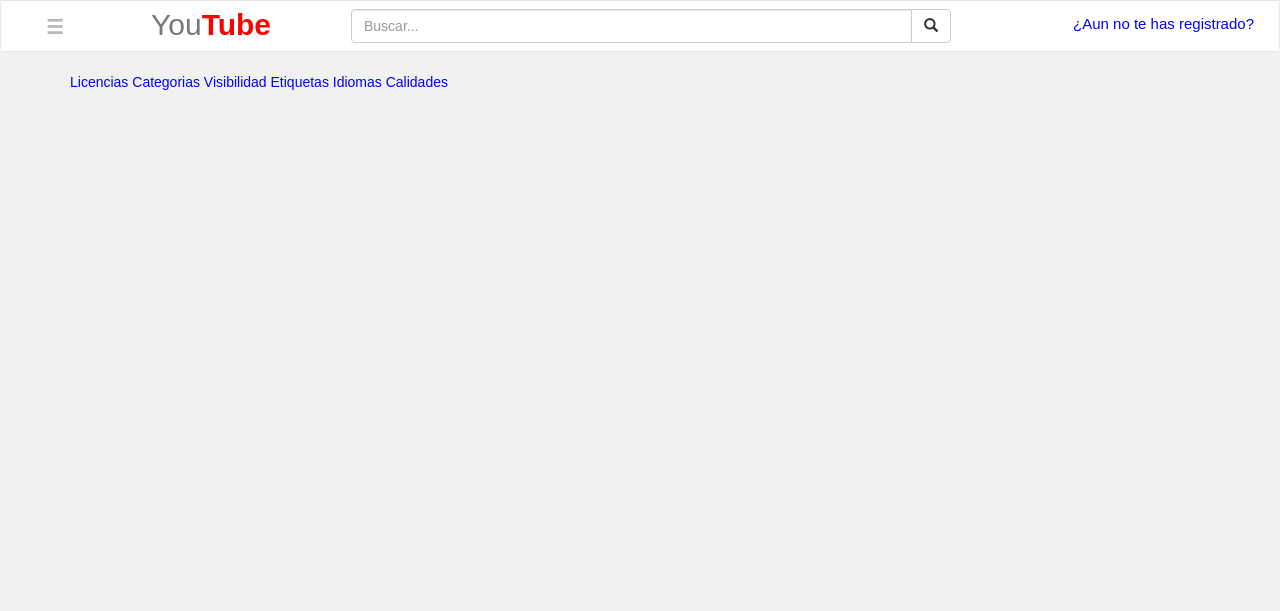
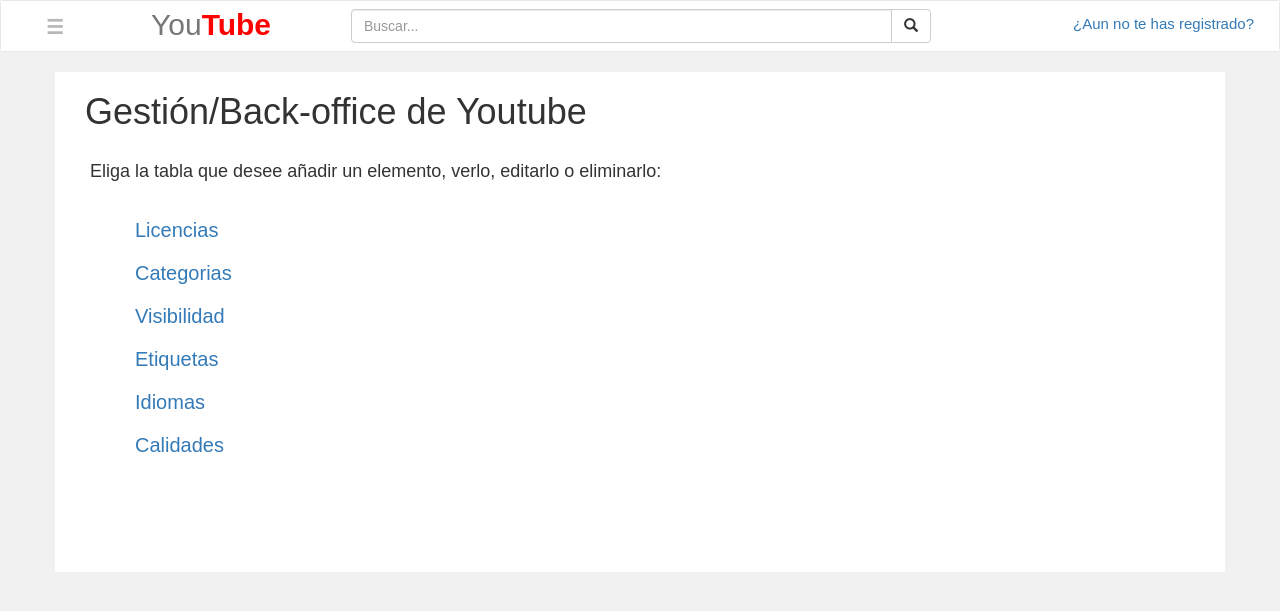
Before and after one commit to 7MaNu7/iw-ci, a CodeIgniter app: page /iw-ci/index.php/backoffice/index in a window 1280 px wide. Shown: the top 611 px of the page. Run offline with CodeIgniter, Linux system fonts and the light colour scheme; some libraries are stand-ins or nearby versions.

Commit message:
Texto en página principal y CSS en todas las pantallas

```diff
--- a/Youtube/application/views/backoffice.php
+++ b/Youtube/application/views/backoffice.php
@@ -13,26 +13,27 @@
 		<script src="<?php echo $file; ?>"></script>
 	<?php endforeach; ?>
 
-	<style type='text/css'>
-	body
-	{
-		font-family: Arial;
-		font-size: 14px;
-	}
-	a {
-			color: blue;
-			text-decoration: none;
-			font-size: 14px;
-	}
-	a:hover
-	{
-		text-decoration: underline;
-	}
-	</style>
-
 	<main class="container">
 
-		<div>
+		<?php
+			if(isset($titulo)) {
+				echo "<h1>Gestión/Back-office de Youtube</h1>";
+				echo "<h4 class='backofficetexto'>Eliga la tabla que desee añadir un elemento, verlo, editarlo o eliminarlo:</h4>";
+
+			?>
+				<div class="enlacesgrocery1">
+					<a href='<?php echo site_url('backoffice/gestion_licencias')?>'>Licencias</a><br>
+					<a href='<?php echo site_url('backoffice/gestion_categorias')?>'>Categorias</a><br>
+					<a href='<?php echo site_url('backoffice/gestion_visibilidad')?>'>Visibilidad</a><br>
+					<a href='<?php echo site_url('backoffice/gestion_etiquetas')?>'>Etiquetas</a><br>
+					<a href='<?php echo site_url('backoffice/gestion_idiomas')?>'>Idiomas</a><br>
+					<a href='<?php echo site_url('backoffice/gestion_calidades')?>'>Calidades</a><br>
+				</div>
+		<?php
+			}
+		else {
+		?>
+			<div class="enlacesgrocery2">
 				<a href='<?php echo site_url('backoffice/gestion_licencias')?>'>Licencias</a>
 				<a href='<?php echo site_url('backoffice/gestion_categorias')?>'>Categorias</a>
 				<a href='<?php echo site_url('backoffice/gestion_visibilidad')?>'>Visibilidad</a>
@@ -40,9 +41,11 @@
 				<a href='<?php echo site_url('backoffice/gestion_idiomas')?>'>Idiomas</a>
 				<a href='<?php echo site_url('backoffice/gestion_calidades')?>'>Calidades</a>
 			</div>
+		<?php
+		}
+		?>
 
-		<div style='height:20px;'></div>
-		<div>
+		<div class="tablasgrocery">
 			<?php echo $output; ?>
 		</div>
 
--- /dev/null
+++ b/Youtube/assets/css/backoffice.css
@@ -0,0 +1,63 @@
+@media (min-width: 1200px)
+.container {
+    width: 1270px;
+}
+
+.container {
+	background-color: white;
+	padding-right: 30px;
+	padding-left: 30px;
+	padding-top: 0px;
+	padding-bottom: 30px;
+	margin-right: auto;
+	margin-left: auto;
+	min-height: 500px;
+}
+
+
+/* Contenido general */
+
+body {
+	font-family: Arial;
+	font-size: 14px;
+}
+
+.backofficetexto {
+	margin-top: 30px;
+	margin-left: 5px;
+	margin-bottom: 25px;
+}
+
+.enlacesgrocery1 {
+	margin-top: 20px;
+	margin-left: 50px;
+	font-size: 30px;
+}
+
+.enlacesgrocery1 a {
+	 font-size: 20px;
+}
+
+.enlacesgrocery2 {
+	margin-top: 20px;
+	margin-left: 10px;
+}
+
+.enlacesgrocery2 a {
+	 font-size: 16px;
+}
+
+a {
+	color: #337ab7;
+	text-decoration: none;
+	margin-right: 20px;
+}
+
+a:hover {
+	text-decoration: underline;
+}
+
+/* Para contenido grocery */
+.tablasgrocery {
+	margin-top: 20px;
+}
```
Lines whose indentation alone changed are shown as unchanged.
